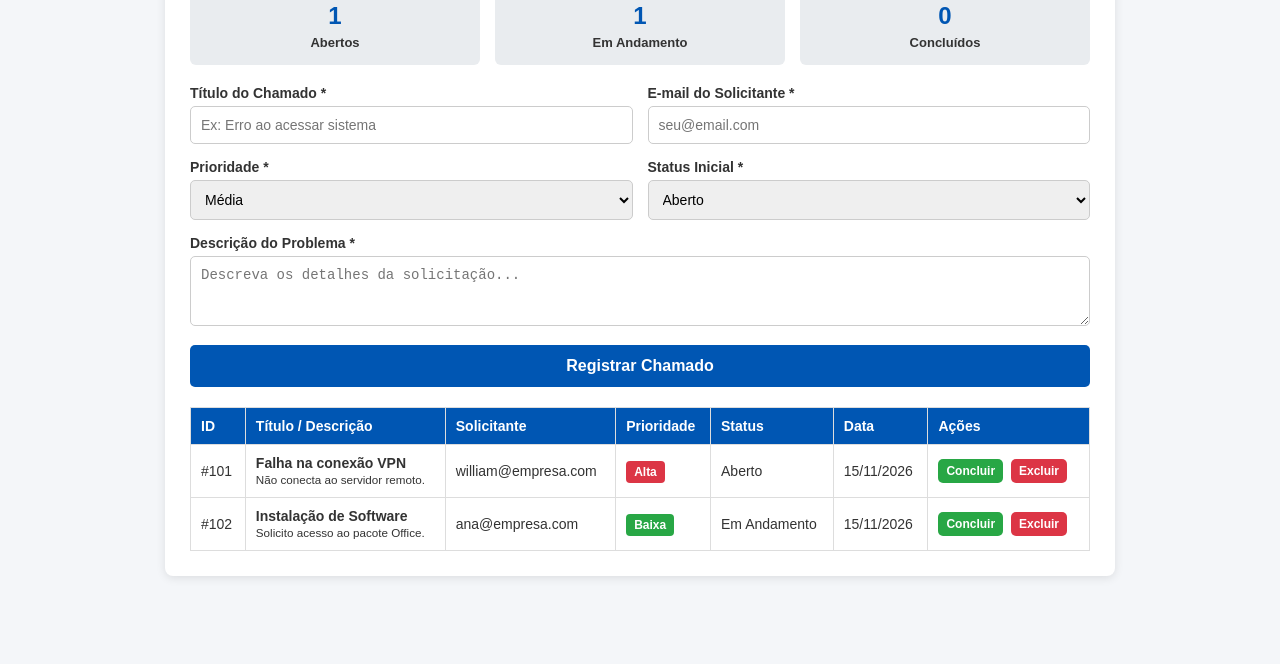
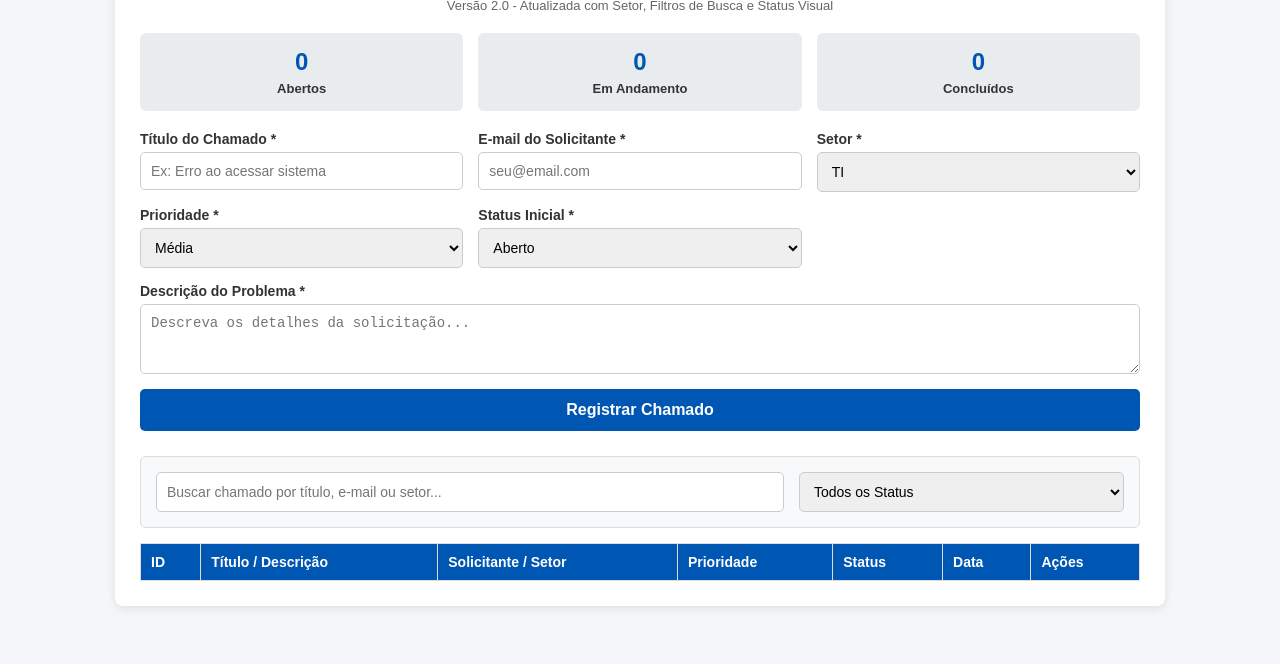
Before and after one commit to williamcorreea-collab/pit-ii-sistema-chamados, a plain HTML site: page index.html in a window 1280 px wide. Shown: the part 136-800 px from the top of the page. Drawn offline with Linux system fonts and the light colour scheme.

Commit message:
Add files via upload

```diff
--- a/index.html
+++ b/index.html
@@ -1,15 +1,17 @@
+html
 <!DOCTYPE html>
 <html lang="pt-BR">
 <head>
     <meta charset="UTF-8">
     <meta name="viewport" content="width=device-width, initial-scale=1.0">
-    <title>Help Desk de TI - Gestão de Chamados</title>
+    <title>Help Desk de TI - Gestão de Chamados (v2.0)</title>
     <style>
         body { font-family: Arial, sans-serif; background-color: #f4f6f9; margin: 0; padding: 20px; color: #333; }
-        .container { max-width: 900px; margin: auto; background: #fff; padding: 25px; border-radius: 8px; box-shadow: 0 2px 10px rgba(0,0,0,0.1); }
-        h1 { color: #0056b3; text-align: center; margin-bottom: 20px; }
-        .form-grid { display: grid; grid-template-columns: 1fr 1fr; gap: 15px; margin-bottom: 15px; }
-        .full-width { grid-column: span 2; }
+        .container { max-width: 1000px; margin: auto; background: #fff; padding: 25px; border-radius: 8px; box-shadow: 0 2px 10px rgba(0,0,0,0.1); }
+        h1 { color: #0056b3; text-align: center; margin-bottom: 5px; }
+        .subtitle { text-align: center; color: #666; font-size: 13px; margin-bottom: 20px; }
+        .form-grid { display: grid; grid-template-columns: 1fr 1fr 1fr; gap: 15px; margin-bottom: 15px; }
+        .full-width { grid-column: span 3; }
         label { font-weight: bold; display: block; margin-bottom: 5px; font-size: 14px; }
         input, select, textarea { width: 100%; padding: 10px; border: 1px solid #ccc; border-radius: 5px; box-sizing: border-box; font-size: 14px; }
         button { background-color: #0056b3; color: white; border: none; padding: 12px 20px; border-radius: 5px; cursor: pointer; font-size: 16px; width: 100%; font-weight: bold; }
@@ -18,23 +20,34 @@
         .card { flex: 1; background: #e9ecef; padding: 15px; border-radius: 6px; text-align: center; }
         .card h3 { margin: 0; font-size: 24px; color: #0056b3; }
         .card p { margin: 5px 0 0; font-size: 13px; font-weight: bold; }
-        table { width: 100%; border-collapse: collapse; margin-top: 20px; }
+        .filtros { display: flex; gap: 15px; background: #f8f9fa; padding: 15px; border-radius: 6px; border: 1px solid #ddd; margin-top: 25px; }
+        .filtros input { flex: 2; }
+        .filtros select { flex: 1; }
+        table { width: 100%; border-collapse: collapse; margin-top: 15px; }
         th, td { border: 1px solid #ddd; padding: 10px; text-align: left; font-size: 14px; }
         th { background-color: #0056b3; color: white; }
-        .badge { padding: 4px 8px; border-radius: 4px; font-size: 12px; font-weight: bold; color: white; }
+        .badge { padding: 4px 8px; border-radius: 4px; font-size: 12px; font-weight: bold; color: white; display: inline-block; }
         .Alta { background-color: #dc3545; }
         .Média { background-color: #ffc107; color: #000; }
         .Baixa { background-color: #28a745; }
-        .btn-acao { padding: 5px 8px; font-size: 12px; width: auto; margin-right: 4px; }
+        .status-Aberto { background-color: #17a2b8; }
+        .status-Andamento { background-color: #fd7e14; }
+        .status-Concluído { background-color: #28a745; }
+        .btn-acao { padding: 5px 8px; font-size: 12px; width: auto; margin-right: 4px; margin-bottom: 2px; }
         .btn-concluir { background-color: #28a745; }
         .btn-excluir { background-color: #dc3545; }
-        @media (max-width: 600px) { .form-grid { grid-template-columns: 1fr; } .full-width { grid-column: span 1; } .dashboard { flex-direction: column; } }
+        @media (max-width: 768px) {
+            .form-grid { grid-template-columns: 1fr; }
+            .full-width { grid-column: span 1; }
+            .dashboard, .filtros { flex-direction: column; }
+        }
     </style>
 </head>
 <body>
 
 <div class="container">
     <h1>Help Desk de TI - Gestão de Chamados</h1>
+    <p class="subtitle">Versão 2.0 - Atualizada com Setor, Filtros de Busca e Status Visual</p>
 
     <div class="dashboard">
         <div class="card"><h3 id="count-aberto">0</h3><p>Abertos</p></div>
@@ -51,6 +64,16 @@
             <div>
                 <label>E-mail do Solicitante *</label>
                 <input type="email" id="email" placeholder="seu@email.com" required>
+            </div>
+            <div>
+                <label>Setor *</label>
+                <select id="setor" required>
+                    <option value="TI">TI</option>
+                    <option value="RH">RH</option>
+                    <option value="Financeiro">Financeiro</option>
+                    <option value="Operações">Operações</option>
+                    <option value="Comercial">Comercial</option>
+                </select>
             </div>
             <div>
                 <label>Prioridade *</label>
@@ -76,12 +99,22 @@
         <button type="submit">Registrar Chamado</button>
     </form>
 
+    <div class="filtros">
+        <input type="text" id="busca-texto" placeholder="Buscar chamado por título, e-mail ou setor..." onkeyup="salvarERenderizar()">
+        <select id="filtro-status" onchange="salvarERenderizar()">
+            <option value="Todos">Todos os Status</option>
+            <option value="Aberto">Somente Abertos</option>
+            <option value="Em Andamento">Em Andamento</option>
+            <option value="Concluído">Concluídos</option>
+        </select>
+    </div>
+
     <table>
         <thead>
             <tr>
                 <th>ID</th>
                 <th>Título / Descrição</th>
-                <th>Solicitante</th>
+                <th>Solicitante / Setor</th>
                 <th>Prioridade</th>
                 <th>Status</th>
                 <th>Data</th>
@@ -93,14 +126,23 @@
 </div>
 
 <script>
-    let chamados = JSON.parse(localStorage.getItem('bd_chamados')) || [
-        { id: 101, titulo: 'Falha na conexão VPN', descricao: 'Não conecta ao servidor remoto.', email: 'william@empresa.com', prioridade: 'Alta', status: 'Aberto', data: '15/11/2026' },
-        { id: 102, titulo: 'Instalação de Software', descricao: 'Solicito acesso ao pacote Office.', email: 'ana@empresa.com', prioridade: 'Baixa', status: 'Em Andamento', data: '15/11/2026' }
+    let chamados = JSON.parse(localStorage.getItem('bd_chamados_v2')) || [
+        { id: 101, titulo: 'Falha na conexão VPN', descricao: 'Não conecta ao servidor remoto.', email: 'william@empresa.com', setor: 'TI', prioridade: 'Alta', status: 'Aberto', data: '16/11/2026' },
+        { id: 102, titulo: 'Instalação de Software', descricao: 'Solicito acesso ao pacote Office.', email: 'mariana@empresa.com', setor: 'RH', prioridade: 'Baixa', status: 'Em Andamento', data: '16/11/2026' }
     ];
 
+    function obterClasseStatus(status) {
+        if (status === 'Aberto') return 'status-Aberto';
+        if (status === 'Em Andamento') return 'status-Andamento';
+        return 'status-Concluído';
+    }
+
     function salvarERenderizar() {
-        localStorage.setItem('bd_chamados', JSON.stringify(chamados));
+        localStorage.setItem('bd_chamados_v2', JSON.stringify(chamados));
         const tbody = document.getElementById('lista-chamados');
+        const termoBusca = document.getElementById('busca-texto').value.toLowerCase();
+        const statusSelecionado = document.getElementById('filtro-status').value;
+
         tbody.innerHTML = '';
 
         let abertos = 0, andamento = 0, concluidos = 0;
@@ -110,13 +152,19 @@
             if (c.status === 'Em Andamento') andamento++;
             if (c.status === 'Concluído') concluidos++;
 
+            const bateTexto = c.titulo.toLowerCase().includes(termoBusca) ||
+                              c.email.toLowerCase().includes(termoBusca) ||
+                              (c.setor && c.setor.toLowerCase().includes(termoBusca));
+            const bateStatus = (statusSelecionado === 'Todos') || (c.status === statusSelecionado);
+
+            if (bateTexto && bateStatus) {
                 tbody.innerHTML += `
                     <tr>
                         <td>#${c.id}</td>
                         <td><strong>${c.titulo}</strong><br><small>${c.descricao}</small></td>
-                    <td>${c.email}</td>
+                        <td>${c.email}<br><small><strong>Setor:</strong> ${c.setor || 'Geral'}</small></td>
                         <td><span class="badge ${c.prioridade}">${c.prioridade}</span></td>
-                    <td>${c.status}</td>
+                        <td><span class="badge ${obterClasseStatus(c.status)}">${c.status}</span></td>
                         <td>${c.data}</td>
                         <td>
                             <button class="btn-acao btn-concluir" onclick="concluirChamado(${index})">Concluir</button>
@@ -124,6 +172,7 @@
                         </td>
                     </tr>
                 `;
+            }
         });
 
         document.getElementById('count-aberto').innerText = abertos;
@@ -137,6 +186,7 @@
             id: Math.floor(100 + Math.random() * 900),
             titulo: document.getElementById('titulo').value,
             email: document.getElementById('email').value,
+            setor: document.getElementById('setor').value,
             prioridade: document.getElementById('prioridade').value,
             status: document.getElementById('status').value,
             descricao: document.getElementById('descricao').value,
@@ -155,12 +205,37 @@
     function excluirChamado(index) {
         if (confirm('Deseja realmente excluir este chamado?')) {
             chamados.splice(index, 1);
+Use o código com cuidado.
 salvarERenderizar();
 }
 }
+salvarERenderizar();
 
-    salvarERenderizar();
-</script>
+---
 
-</body>
-</html>
+### 2. Como Atualizar Rápido Direto no GitHub
+* **Abra o arquivo:** No seu repositório `pit-ii-sistema-chamados`, clique no arquivo **`index.html`**.
+* **Edite o conteúdo:** Clique no ícone de **lápis** (*Edit this file*) no canto superior direito da caixa de código.
+* **Substitua e salve:** Selecione tudo (`Ctrl + A`), apague, cole o código novo acima e clique no botão verde **Commit changes** (duas vezes para confirmar).
+* **Aguarde 1 minuto:** Atualize a página publicada (`https://github.io`) apertando **F5** (ou `Ctrl + F5` para limpar o cache).
+
+---
+
+### 3. Texto Pronto para o Laudo de Qualidade (Situação-Problema 3)
+Copie este texto para a seção **Laudo de Qualidade** do seu documento Word e cole os prints de antes e depois logo abaixo dele:
+
+> **Laudo de Qualidade e Melhorias Implementadas**
+>
+> Após a realização dos testes de aceitação com cinco usuários externos, a aplicação **Help Desk de TI** apresentou estabilidade no fluxo principal de cadastro, persistência de dados no navegador e responsividade em dispositivos móveis. Contudo, os avaliadores identificaram pontos de melhoria relacionados à triagem e à visualização das informações na lista de atendimento.
+>
+> Com base nos feedbacks coletados, foram aplicadas três melhorias estruturais na versão 2.0 do sistema:
+> 1. **Inclusão do Campo "Setor":** Adicionado seletor de departamento (`TI`, `RH`, `Financeiro`, `Operações`, `Comercial`) no formulário de abertura e exibição na tabela de chamados, permitindo identificar a origem da solicitação.
+> 2. **Barra de Busca e Filtro por Status:** Implementada uma área de filtragem dinâmica acima da tabela, possibilitando pesquisar chamados por palavra-chave (título, e-mail ou setor) e filtrar registros pelo status atual (`Aberto`, `Em Andamento` ou `Concluído`).
+> 3. **Padronização Visual (Badges de Status):** Aplicadas etiquetas coloridas na coluna de Status para facilitar a leitura rápida da fila de atendimento.
+>
+> *(Insira aqui o Print 1: Tela do sistema antes das melhorias)*
+> *(Insira aqui o Print 2: Tela do sistema após as melhorias aplicadas)*
+
+<FollowUp>
+Depois de atualizar o `index.html` no GitHub e tirar os prints, você só precisa gravar o **Vídeo 2 (até 5 minutos)** mostrando os filtros e o campo de setor funcionando, subir no YouTube como **Não listado** e colar o link na última linha do Word. Precisa de ajuda com mais algum detalhe antes de fechar o arquivo?
+</FollowUp>
```
Lines whose indentation alone changed are shown as unchanged.
